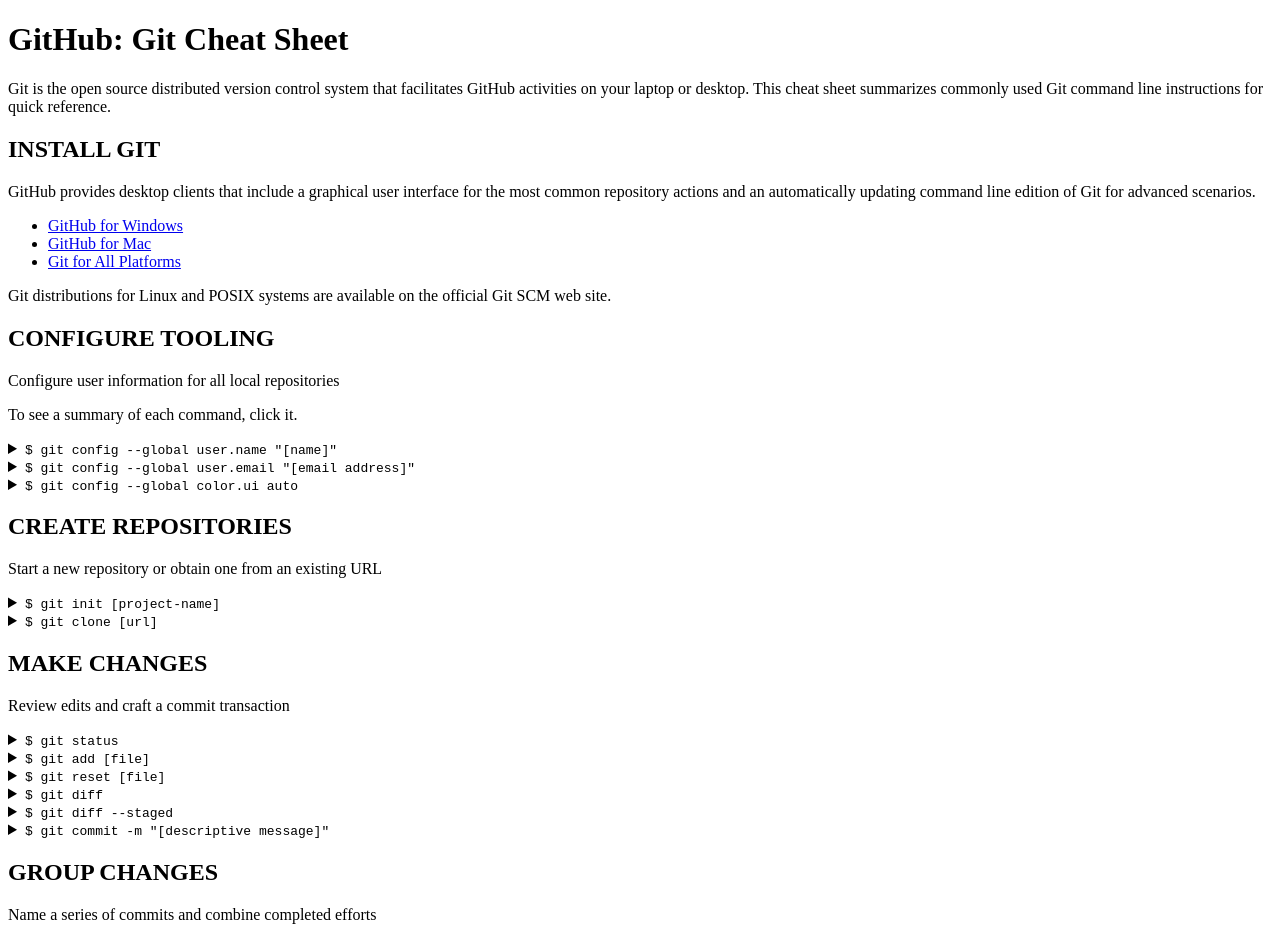
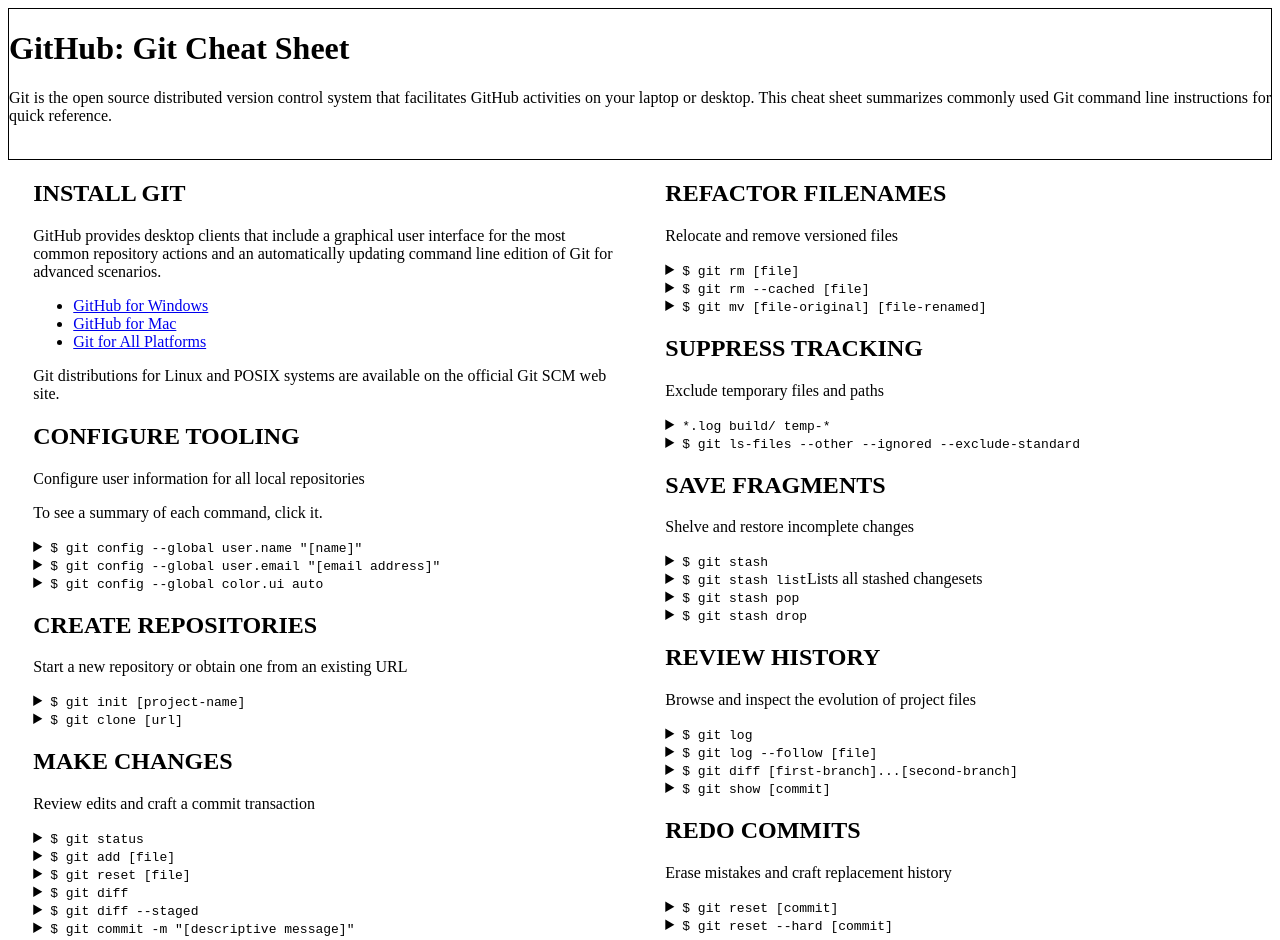
Before and after one commit to mintii/phase-0, a plain HTML site: page week-4/gps/gps2-1.html in a window 1280 px wide. Shown: the top 940 px of the page. Drawn offline with Linux system fonts and the light colour scheme.

Commit message:
Update files

```diff
--- a/week-4/gps/gps2-1.css
+++ b/week-4/gps/gps2-1.css
@@ -0,0 +1,40 @@
+header {
+  clear: both;
+  margin-top: 0;
+  height: 100px;
+  border: solid black 1px;
+  padding-bottom: 50px;
+}
+
+header h1 {
+  text-align: left;
+}
+
+header p {
+  text-align: justify;
+}
+
+.column-1 {
+  float: left;
+  display: block;
+  width: 46%;
+  margin-left: 2%;
+  margin-bottom: 120px;
+}
+
+.column-2 {
+  float: right;
+  display: block;
+  width: 46%;
+  margin-right: 2%;
+  margin-bottom: 120px;
+}
+
+footer {
+  clear: both;
+  margin-bottom: 0;
+  height: 100px;
+  border: solid black 1px;
+  text-align: center;
+  padding-top: 50px;
+}
```
Also changed, not shown: week-4/gps/gps2-1.html (+12 -3 lines).
